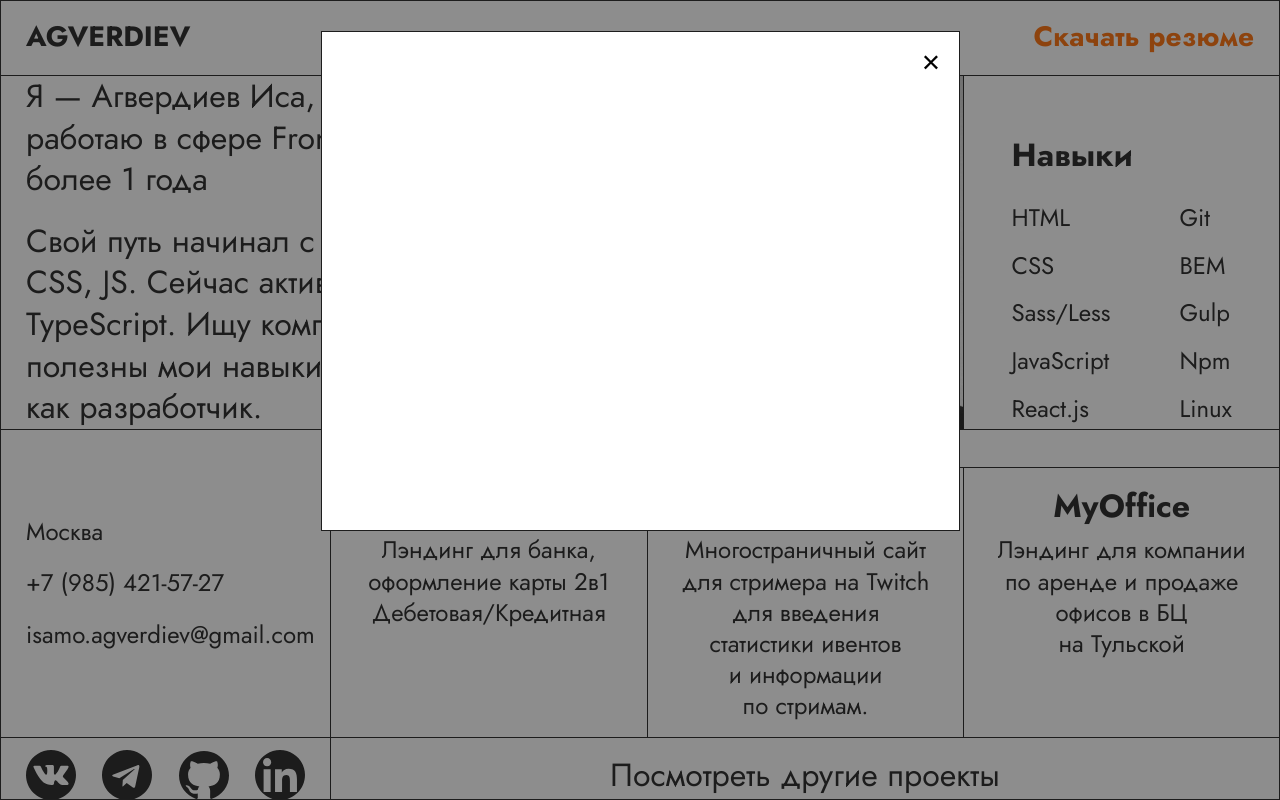
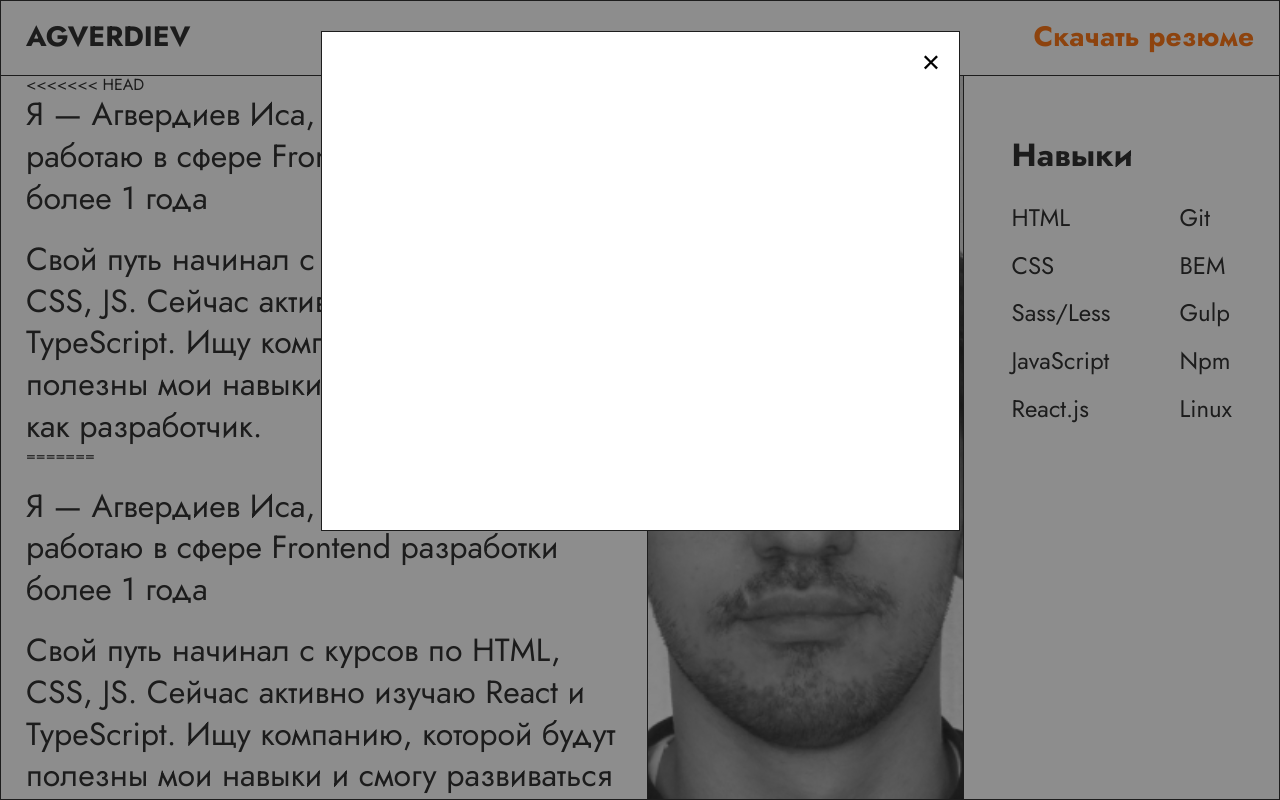
Before and after one commit to IsaAgverdiev/ResumeWebsite, a website: page app/index.html in a window 1280 px wide. Shown: the top 800 px of the page. Drawn offline with Linux system fonts and the light colour scheme.

Commit message:
rebase master2

```diff
--- a/app/index.html
+++ b/app/index.html
@@ -19,6 +19,7 @@
       </header>
       <div class="discr grid-item">
         <div class="discr__inner">
+<<<<<<< HEAD
           <p class="discr__text">
             Я&nbsp;&mdash; Агвердиев Иса, веб-разработчик, работаю в сфере Frontend разработки более 1 года
           </p>
@@ -26,6 +27,10 @@
             Свой путь начинал с курсов по HTML, CSS, JS. Сейчас активно изучаю React и TypeScript. Ищу компанию, которой
             будут полезны мои навыки и смогу развиваться как разработчик.
           </p>
+=======
+          <p class="discr__text">Я&nbsp;&mdash; Агвердиев Иса, веб-разработчик, работаю в сфере Frontend разработки более 1 года</p>
+          <p class="discr__text">Свой путь начинал с курсов по HTML, CSS, JS. Сейчас активно изучаю React и TypeScript. Ищу компанию, которой будут полезны мои навыки и смогу развиваться как разработчик.</p>
+>>>>>>> 640e061 (refactoring discr)
         </div>
       </div>
       <div class="img grid-item">
```
